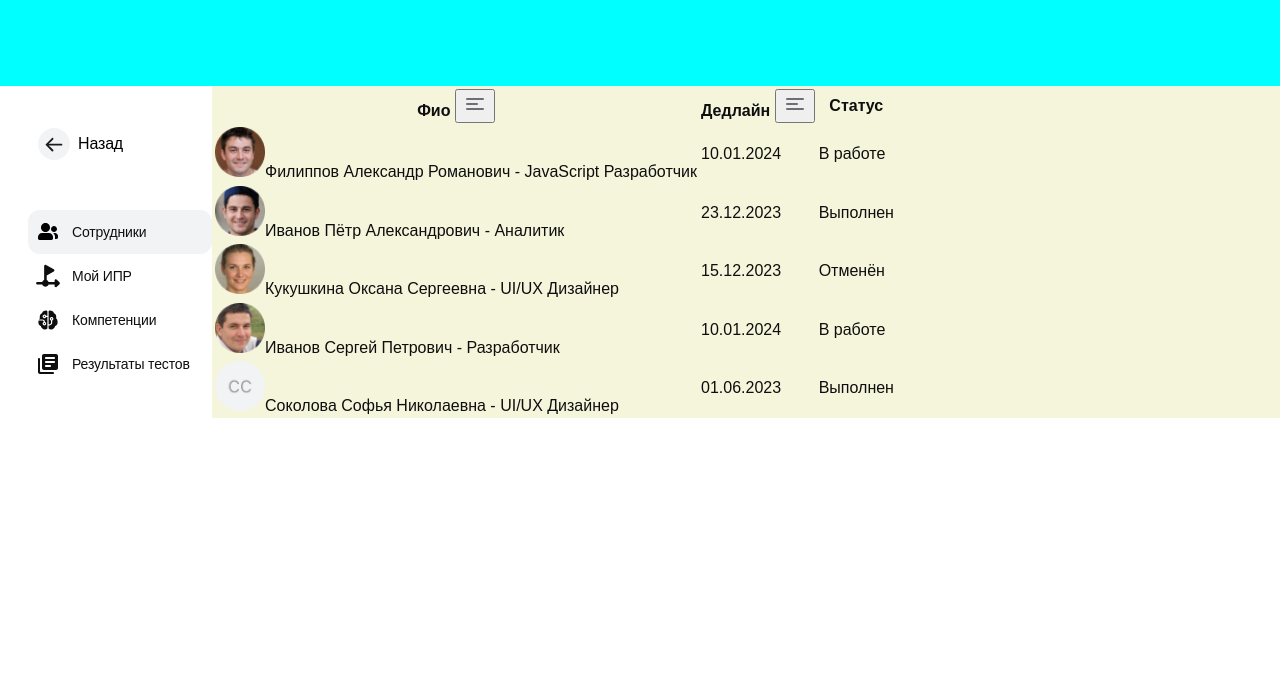
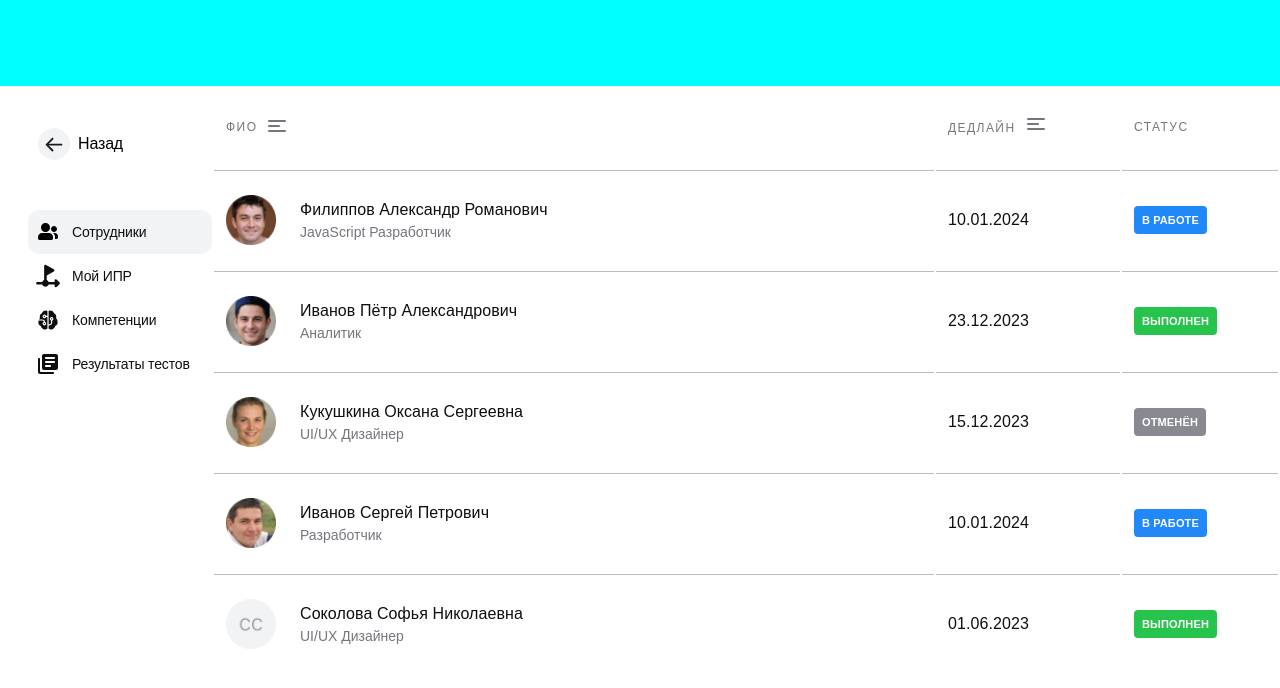
Before and after one commit to hackathon-Alfa-Team-2/alpha-bank-app, a React (Vite) app: page /list-of-workers in a window 1280 px wide. Shown: the top 688 px of the page. Built offline with nearby package versions, Linux system fonts and the light colour scheme.

Commit message:
feat: stylize EmployeeTable and Tooltip components

```diff
--- a/package.json
+++ b/package.json
@@ -30,6 +30,7 @@
     "@typescript-eslint/parser": "^6.14.0",
     "@vitejs/plugin-react-swc": "^3.5.0",
     "babel-jest": "^29.7.0",
+    "classnames": "^2.5.1",
     "eslint": "^8.55.0",
     "eslint-config-prettier": "^9.1.0",
     "eslint-plugin-prettier": "^5.1.3",
@@ -39,6 +40,7 @@
     "jest": "^29.7.0",
     "jest-environment-jsdom": "^29.7.0",
     "prettier": "^3.2.4",
+    "sass": "^1.70.0",
     "typescript": "^5.2.2",
     "vite": "^5.0.8"
   }
--- /dev/null
+++ b/src/components/Main/EmployeeTable/EmployeeTable.module.scss
@@ -0,0 +1,130 @@
+$text-primary: #0e0e0e;
+$text-secondary: #0404138c;
+$blue: #2188fa;
+$green: #26c44d;
+$grey: #898991;
+
+%primary-text {
+  color: $text-primary;
+  font-size: 16px;
+  font-weight: 400;
+  line-height: 24px;
+  letter-spacing: 0.08px;
+}
+
+.table {
+  width: 100%;
+  table-layout: fixed;
+}
+
+.tableHeader {
+  text-align: left;
+  text-transform: uppercase;
+  color: $text-secondary;
+  font-size: 12px;
+  font-weight: 500;
+  letter-spacing: 1.44px;
+  padding: 24px 12px;
+  &SortContainer {
+    display: flex;
+    align-items: center;
+    gap: 8px;
+  }
+  &:last-child {
+    padding-right: 24px;
+  }
+}
+
+.infoCell {
+  width: auto;
+  display: flex;
+
+  &FullName {
+    @extend %primary-text;
+    margin: 0;
+  }
+  &Position {
+    font-size: 14px;
+    font-weight: 400;
+    line-height: 20px;
+    color: $text-secondary;
+  }
+  &TextContainer {
+    display: flex;
+    flex-direction: column;
+    justify-content: center;
+  }
+}
+
+.deadlineCell {
+  width: 160px;
+  @extend %primary-text;
+}
+
+.statusCell {
+  width: 120px;
+  &Badge {
+    border-radius: 4px;
+    width: fit-content;
+    padding: 6px 8px;
+    color: white;
+    font-size: 11px;
+    font-weight: 600;
+    text-transform: uppercase;
+    line-height: 16px;
+    letter-spacing: 0.14px;
+  }
+}
+
+.statusInWork {
+  background-color: $blue; /* Цвет для статуса "В работе" */
+}
+
+.statusCompleted {
+  background-color: $green; /* Цвет для статуса "Выполнен" */
+}
+
+.statusCanceled {
+  background-color: $grey; /* Цвет для статуса "Отменён" */
+}
+
+.tableRow tr,
+.tableRow td {
+  text-align: left;
+  border-top: 1px solid #bbbcc1;
+  padding: 24px 12px;
+  gap: 24px;
+  &:last-child {
+    padding-right: 24px;
+  }
+}
+
+.sortBtn {
+  border: none;
+  background: transparent;
+  padding: 0;
+  width: 24px;
+  height: 24px;
+}
+
+.tooltip {
+  position: relative;
+  display: inline-block;
+  &TextContainer {
+    position: absolute;
+    bottom: 100%;
+    color: #3d3d3d;
+    transform: translateX(-50%);
+    border-radius: 12px;
+    border: 1px solid #dadada;
+    background-color: #f2f3f5;
+    padding: 10px;
+    margin: 0 0 8px 0;
+    text-transform: capitalize;
+    font-size: 12px;
+    line-height: 16px;
+    width: max-content;
+    box-shadow: 0px 0px 10px #0000001a;
+    z-index: 100;
+  }
+}
--- a/src/components/EmployeeTable/EmployeeTable.tsx
+++ b/src/components/Main/EmployeeTable/EmployeeTable.tsx
@@ -1,9 +1,11 @@
 import { useState } from 'react'
-import SortIcon from '../../assets/icons/SortIcon'
-import UnsortIcon from '../../assets/icons/UnsortIcon'
-import Tooltip from '../../containers/Tooltip/Tooltip'
-import convertDate from '../../utils/convertDate'
+import cn from 'classnames'
+import SortIcon from '../../../assets/icons/SortIcon'
+import UnsortIcon from '../../../assets/icons/UnsortIcon'
+import Tooltip from '../../../containers/Tooltip/Tooltip'
+import convertDate from '../../../utils/convertDate'
 import { EmployeeTableProps, SortOrder, SortField } from './EmployeeTable.type'
+import styles from './EmployeeTable.module.scss'
 
 /**
  * Компонент EmployeeTable для отображения и сортировки списка сотрудников.
@@ -75,22 +77,11 @@ const EmployeeTable = ({ employees }: EmployeeTableProps) => {
       )
 
     return (
-      <Tooltip style={{ position: 'relative', display: 'inline-block' }}>
-        <button onClick={() => sortEmployees(field)}>{icon}</button>
-        <Tooltip.Text
-          style={{
-            position: 'absolute',
-            bottom: '100%',
-            color: 'green',
-            transform: 'translateX(-50%)',
-            border: '1px solid #ddd',
-            borderRadius: '4px',
-            backgroundColor: 'white',
-            padding: '5px',
-            boxShadow: '0px 0px 10px rgba(0,0,0,0.1)',
-            zIndex: 100,
-          }}
-        >
+      <Tooltip className={styles.tooltip}>
+        <button className={styles.sortBtn} onClick={() => sortEmployees(field)}>
+          {icon}
+        </button>
+        <Tooltip.Text className={styles.tooltipTextContainer}>
           {toolTipText}
         </Tooltip.Text>
       </Tooltip>
@@ -98,27 +89,53 @@ const EmployeeTable = ({ employees }: EmployeeTableProps) => {
   }
 
   return (
-    <table>
+    <table className={styles.table}>
       <thead>
         <tr>
-          <th>Фио {getSortButton('fullName')}</th>
-          <th>Дедлайн {getSortButton('deadline')}</th>
-          <th>Статус</th>
+          <th className={cn(styles.tableHeader, styles.fullNameCell)}>
+            <div className={styles.tableHeaderSortContainer}>
+              Фио {getSortButton('fullName')}
+            </div>
+          </th>
+          <th className={cn(styles.tableHeader, styles.deadlineCell)}>
+            <div className={styles.tableHeaderSortContainer}>
+              Дедлайн {getSortButton('deadline')}
+            </div>
+          </th>
+          <th className={cn(styles.tableHeader, styles.statusCell)}>Статус</th>
         </tr>
       </thead>
       <tbody>
         {sortedEmployees.map((employee) => (
-          <tr key={employee.id}>
-            <td>
+          <tr key={employee.id} className={styles.tableRow}>
+            <td className={styles.infoCell}>
               <img
                 src={employee.avatar}
                 alt='avatar'
                 style={{ width: '50px', height: '50px' }}
               />
-              {employee.fullName} - {employee.position}
+              <div className={styles.infoCellTextContainer}>
+                <p className={styles.infoCellFullName}>{employee.fullName}</p>
+                <span className={styles.infoCellPosition}>
+                  {employee.position}
+                </span>
+              </div>
             </td>
-            <td>{employee.deadline}</td>
-            <td>{employee.status}</td>
+
+            <td>
+              <span className={styles.deadlineCell}>{employee.deadline}</span>
+            </td>
+            <td>
+              <div
+                className={cn(styles.statusCellBadge, {
+                  [styles.statusInWork]: employee.status === 'В работе',
+                  [styles.statusCompleted]: employee.status === 'Выполнен',
+                  [styles.statusCanceled]: employee.status === 'Отменён',
+                })}
+              >
+                {employee.status}
+              </div>
+            </td>
           </tr>
         ))}
       </tbody>
--- a/src/components/Main/ListWorkers/ListWorkers.tsx
+++ /dev/null
@@ -1,11 +0,0 @@
-import { employees } from '../../../utils/mockData/employees'
-import EmployeeTable from '../../EmployeeTable/EmployeeTable'
-import './ListWorkers.css'
-
-export default function ListWorkers() {
-  return (
-    <div className='listWorkers'>
-      <EmployeeTable employees={employees} />
-    </div>
-  )
-}
--- a/src/components/Main/Main.tsx
+++ b/src/components/Main/Main.tsx
@@ -1,11 +1,12 @@
 import './Main.css'
 import { BrowserRouter as Router, Route, Routes } from 'react-router-dom'
-import ListWorkers from './ListWorkers/ListWorkers'
 import Worker from './Worker/Worker'
 import IndidvidualPlan from './IndidvidualPlan/IndidvidualPlan'
 import Profile from './Profile/Profile'
 import SetTask from './SetTask/SetTask'
 import Sidebar from './Sidebar/Sidebar'
+import EmployeeTable from './EmployeeTable/EmployeeTable'
+import { employees } from '../../utils/mockData/employees'
 
 export default function Main() {
   return (
@@ -13,7 +14,10 @@ export default function Main() {
       <Sidebar />
       <Router>
         <Routes>
-          <Route path='/list-of-workers' element={<ListWorkers />} />
+          <Route
+            path='/list-of-workers'
+            element={<EmployeeTable employees={employees} />}
+          />
           <Route path='/list-of-workers/worker' element={<Worker />} />
           <Route
             path='/list-of-workers/worker/indidvidual-plan'
--- a/src/utils/mockData/employees.ts
+++ b/src/utils/mockData/employees.ts
@@ -1,5 +1,5 @@
 import { nanoid } from 'nanoid'
-import { Employee } from '../../components/EmployeeTable/EmployeeTable.type'
+import { Employee } from '../../components/Main/EmployeeTable/EmployeeTable.type'
 import Filippov_Alexander_Romanovich from './employeesPics/Filippov_Alexander_Romanovich.png'
 import Ivanov_Peter_Alexandrovich from './employeesPics/Ivanov_Peter_Alexandrovich.png'
 import Ivanov_Sergey_Petrovich from './employeesPics/Ivanov_Sergey_Petrovich.png'
```
Also changed, not shown: src/components/Main/EmployeeTable/EmployeeTable.type.tsx (renamed from src/components/EmployeeTable/EmployeeTable.type.tsx), 1 other file (tests, documents, lock files or other folders).
